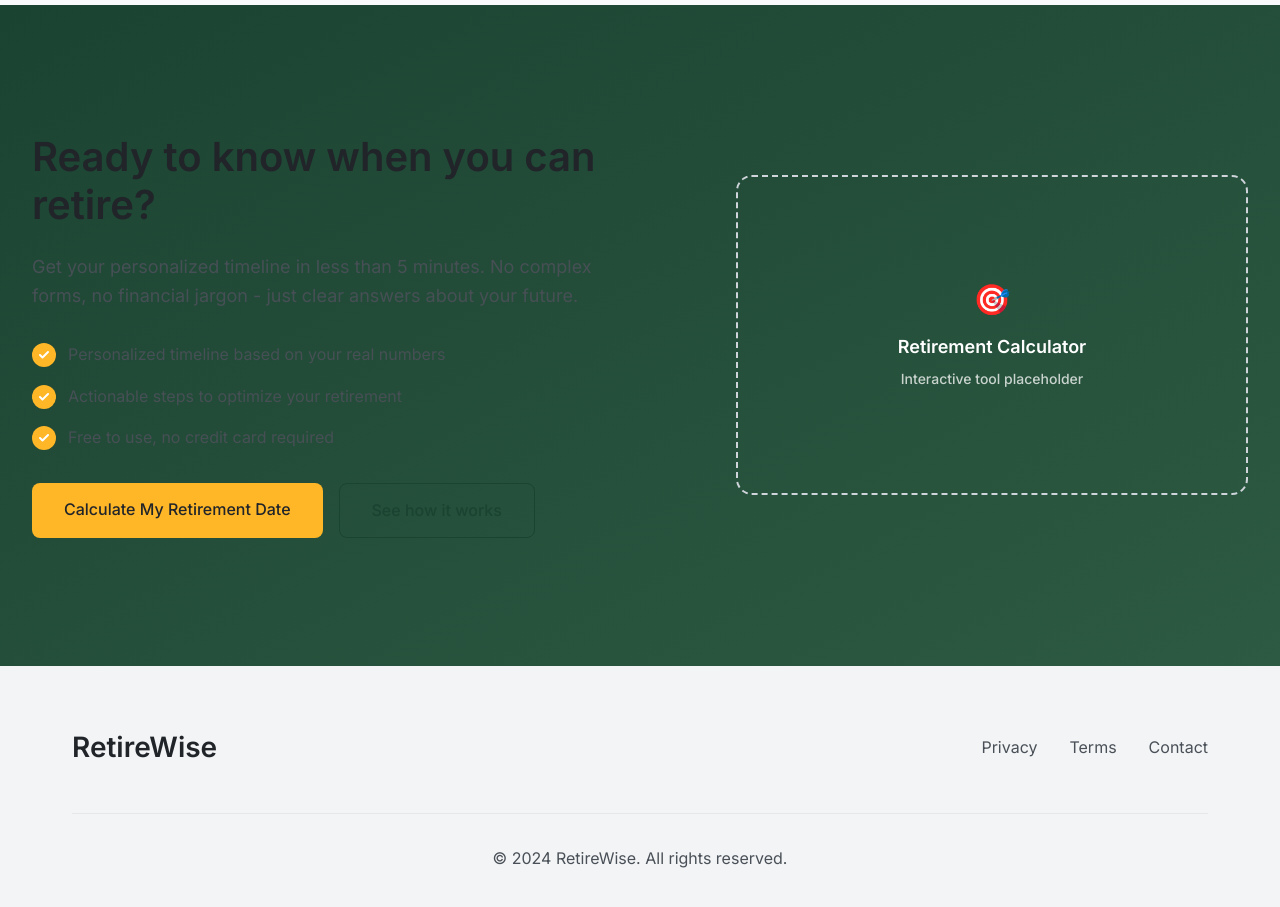
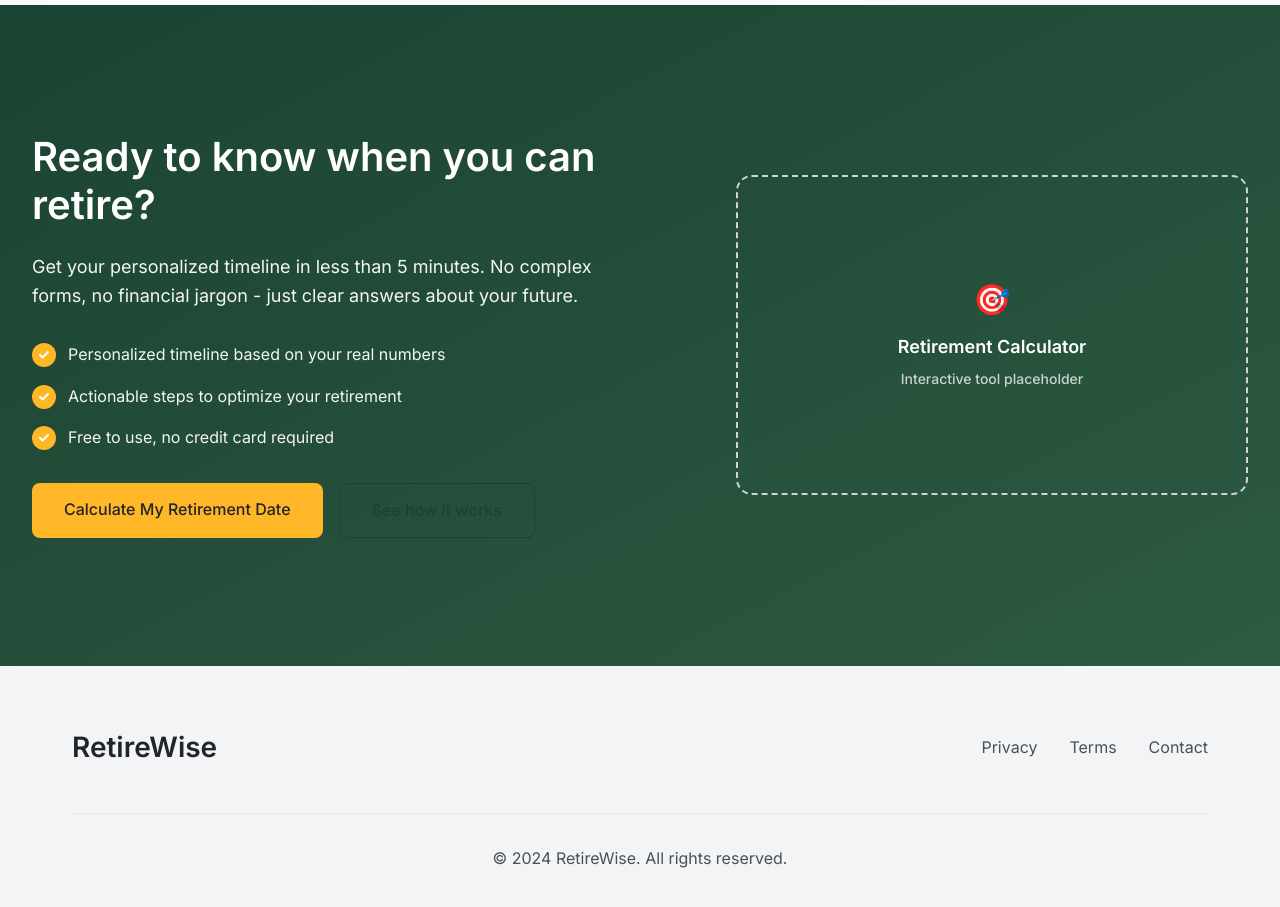
Before and after one commit to iyervish/retirement-app, a Next.js app: page / in a window 1280 px wide. Shown: the part 3920-4827 px from the top of the page. Built offline with nearby package versions, Linux system fonts and the light colour scheme.

Commit message:
Add white text overrides for dark backgrounds in global styles

```diff
--- a/src/app/globals.css
+++ b/src/app/globals.css
@@ -126,6 +126,24 @@ body {
   font-weight: 400;
   line-height: 1.5;
   color: var(--gray-500);
+}
+
+/* White text overrides for dark backgrounds */
+.bg-primary .hero-text,
+.bg-primary .h1-text,
+.bg-primary .h2-text,
+.bg-primary .h3-text,
+.bg-primary .body-large,
+.bg-primary .body-text,
+.bg-primary .small-text,
+[class*="bg-gradient-to"] .hero-text,
+[class*="bg-gradient-to"] .h1-text,
+[class*="bg-gradient-to"] .h2-text,
+[class*="bg-gradient-to"] .h3-text,
+[class*="bg-gradient-to"] .body-large,
+[class*="bg-gradient-to"] .body-text,
+[class*="bg-gradient-to"] .small-text {
+  color: white !important;
 }
 
 /* Button Styles */
```
